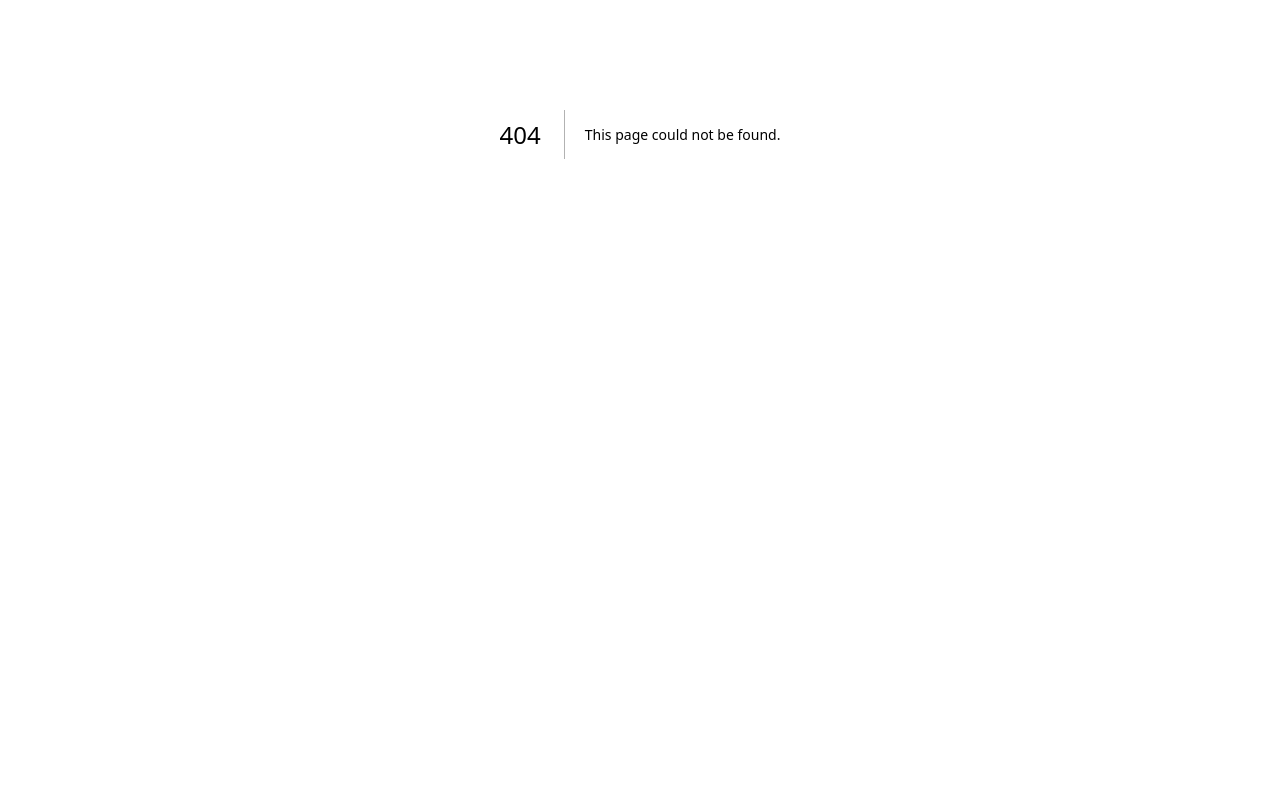
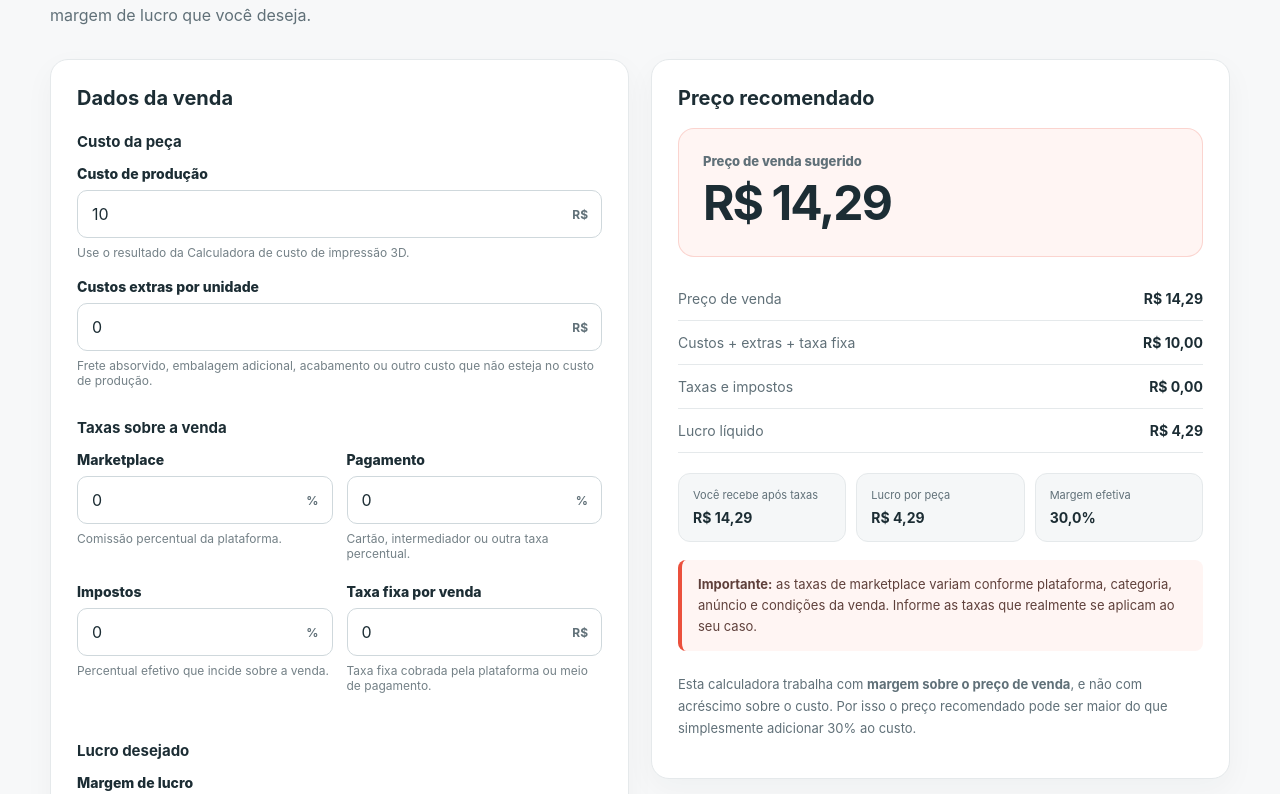
Before and after one commit to jlsan81/love3d, a Next.js app: page /ferramentas/preco-venda in a window 1280 px wide. Before the commit this address had no page. Shown: the part 266-1060 px from the top of the page. Before the commit the page ends 800 px from the top, so only its background shows below. Built offline with nearby package versions, Linux system fonts and the light colour scheme.

Commit message:
cria calculadora de preço de venda

```diff
--- /dev/null
+++ b/pages/ferramentas/preco-venda.js
@@ -0,0 +1,212 @@
+import { useMemo, useState } from "react";
+import Link from "next/link";
+import Layout from "../../components/Layout";
+
+const initial = {
+  cost: "10",
+  extra: "0",
+  marketplace: "0",
+  payment: "0",
+  tax: "0",
+  fixedFee: "0",
+  margin: "30",
+};
+
+const number = (value) => {
+  const n = Number(String(value).replace(",", "."));
+  return Number.isFinite(n) && n >= 0 ? n : 0;
+};
+
+const money = (value) =>
+  value.toLocaleString("pt-BR", { style: "currency", currency: "BRL" });
+
+function Field({ label, value, onChange, suffix, help }) {
+  return (
+    <div className="field">
+      <label>{label}</label>
+      <div className="input-suffix">
+        <input
+          className="input"
+          type="text"
+          inputMode="decimal"
+          value={value}
+          onChange={(e) => onChange(e.target.value)}
+        />
+        {suffix && <span>{suffix}</span>}
+      </div>
+      {help && <p className="field-help">{help}</p>}
+    </div>
+  );
+}
+
+export default function PrecoVendaPage() {
+  const [data, setData] = useState(initial);
+  const update = (key, value) => setData((d) => ({ ...d, [key]: value }));
+  const reset = () => setData({ ...initial });
+
+  const result = useMemo(() => {
+    const cost = number(data.cost);
+    const extra = number(data.extra);
+    const marketplace = number(data.marketplace) / 100;
+    const payment = number(data.payment) / 100;
+    const tax = number(data.tax) / 100;
+    const fixedFee = number(data.fixedFee);
+    const margin = number(data.margin) / 100;
+
+    const base = cost + extra + fixedFee;
+    const deductions = marketplace + payment + tax;
+    const denominator = 1 - deductions - margin;
+
+    if (denominator <= 0) {
+      return { error: true, base, price: 0, fees: 0, profit: 0, net: 0, effectiveMargin: 0 };
+    }
+
+    const price = base / denominator;
+    const fees = price * deductions;
+    const profit = price - cost - extra - fixedFee - fees;
+    const net = price - fees;
+    const effectiveMargin = price > 0 ? (profit / price) * 100 : 0;
+
+    return { error: false, base, price, fees, profit, net, effectiveMargin };
+  }, [data]);
+
+  return (
+    <Layout>
+      <section className="tool-page">
+        <div className="container">
+          <div className="breadcrumb">
+            <Link href="/">Love3D</Link> / Ferramentas / Calculadora de preço
+          </div>
+
+          <div className="tool-header">
+            <h1>Calculadora de preço de venda</h1>
+            <p>
+              Descubra quanto cobrar pela sua peça para pagar os custos, absorver taxas
+              e ainda alcançar a margem de lucro que você deseja.
+            </p>
+          </div>
+
+          <div className="tool-layout">
+            <section className="panel">
+              <h2>Dados da venda</h2>
+
+              <div className="calc-section">
+                <h3>Custo da peça</h3>
+                <Field
+                  label="Custo de produção"
+                  value={data.cost}
+                  onChange={(v) => update("cost", v)}
+                  suffix="R$"
+                  help="Use o resultado da Calculadora de custo de impressão 3D."
+                />
+                <Field
+                  label="Custos extras por unidade"
+                  value={data.extra}
+                  onChange={(v) => update("extra", v)}
+                  suffix="R$"
+                  help="Frete absorvido, embalagem adicional, acabamento ou outro custo que não esteja no custo de produção."
+                />
+              </div>
+
+              <div className="calc-section">
+                <h3>Taxas sobre a venda</h3>
+                <div className="calc-grid">
+                  <Field label="Marketplace" value={data.marketplace} onChange={(v) => update("marketplace", v)} suffix="%" help="Comissão percentual da plataforma." />
+                  <Field label="Pagamento" value={data.payment} onChange={(v) => update("payment", v)} suffix="%" help="Cartão, intermediador ou outra taxa percentual." />
+                  <Field label="Impostos" value={data.tax} onChange={(v) => update("tax", v)} suffix="%" help="Percentual efetivo que incide sobre a venda." />
+                  <Field label="Taxa fixa por venda" value={data.fixedFee} onChange={(v) => update("fixedFee", v)} suffix="R$" help="Taxa fixa cobrada pela plataforma ou meio de pagamento." />
+                </div>
+              </div>
+
+              <div className="calc-section">
+                <h3>Lucro desejado</h3>
+                <Field
+                  label="Margem de lucro"
+                  value={data.margin}
+                  onChange={(v) => update("margin", v)}
+                  suffix="%"
+                  help="Margem líquida desejada sobre o preço final, depois dos custos e taxas."
+                />
+              </div>
+
+              <div className="button-row">
+                <button className="btn btn-secondary" type="button" onClick={reset}>
+                  Restaurar valores
+                </button>
+              </div>
+
+              <div className="notice">
+                <strong>Dica:</strong> margem de 30% significa que, depois de pagar custos,
+                taxas e impostos, você quer que 30% do preço de venda permaneça como lucro.
+              </div>
+            </section>
+
+            <section className="panel">
+              <h2>Preço recomendado</h2>
+
+              {result.error ? (
+                <div className="price-error">
+                  <strong>Não é possível calcular.</strong>
+                  <p>
+                    A soma das taxas e da margem precisa ser menor que 100%.
+                    Reduza algum percentual e tente novamente.
+                  </p>
+                </div>
+              ) : (
+                <>
+                  <div className="cost-total price-total">
+                    <span>Preço de venda sugerido</span>
+                    <strong>{money(result.price)}</strong>
+                  </div>
+
+                  <div className="price-breakdown">
+                    <PriceRow label="Preço de venda" value={result.price} highlight />
+                    <PriceRow label="Custos + extras + taxa fixa" value={result.base} />
+                    <PriceRow label="Taxas e impostos" value={result.fees} />
+                    <PriceRow label="Lucro líquido" value={result.profit} />
+                  </div>
+
+                  <div className="calc-summary">
+                    <div>
+                      <span>Você recebe após taxas</span>
+                      <strong>{money(result.net)}</strong>
+                    </div>
+                    <div>
+                      <span>Lucro por peça</span>
+                      <strong>{money(result.profit)}</strong>
+                    </div>
+                    <div>
+                      <span>Margem efetiva</span>
+                      <strong>{result.effectiveMargin.toFixed(1).replace(".", ",")}%</strong>
+                    </div>
+                  </div>
+                </>
+              )}
+
+              <div className="notice">
+                <strong>Importante:</strong> as taxas de marketplace variam conforme
+                plataforma, categoria, anúncio e condições da venda. Informe as taxas
+                que realmente se aplicam ao seu caso.
+              </div>
+
+              <p className="tool-note">
+                Esta calculadora trabalha com <strong>margem sobre o preço de venda</strong>,
+                e não com acréscimo sobre o custo. Por isso o preço recomendado pode ser
+                maior do que simplesmente adicionar 30% ao custo.
+              </p>
+            </section>
+          </div>
+        </div>
+      </section>
+    </Layout>
+  );
+}
+
+function PriceRow({ label, value, highlight }) {
+  return (
+    <div className={"cost-row " + (highlight ? "price-row-highlight" : "")}>
+      <span>{label}</span>
+      <strong>{money(value)}</strong>
+    </div>
+  );
+}
```
